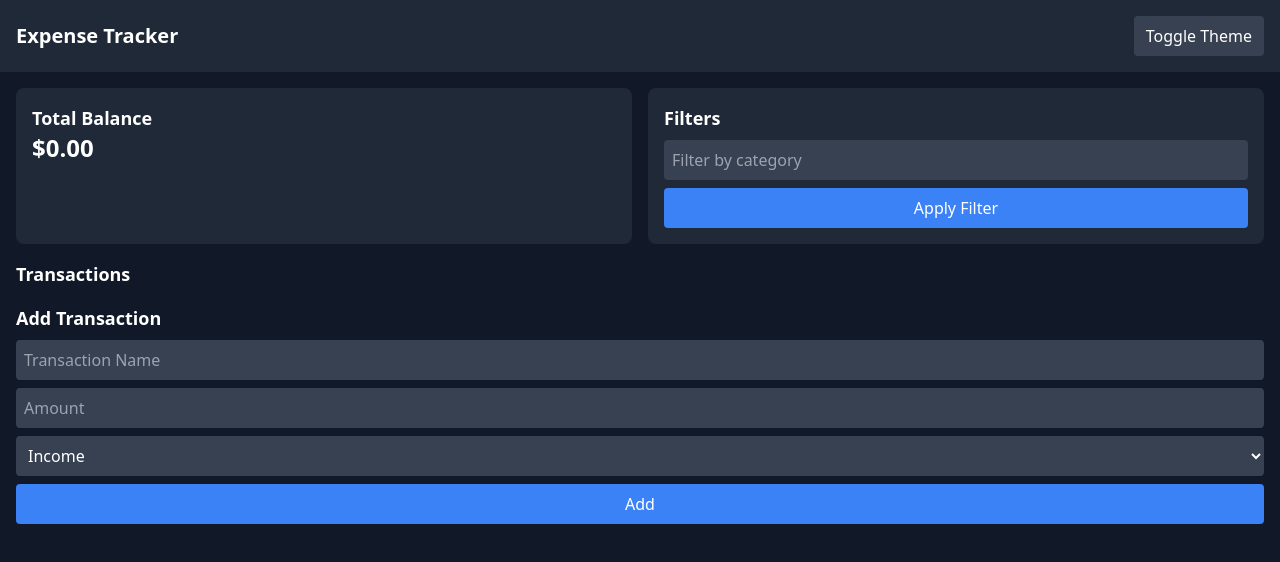
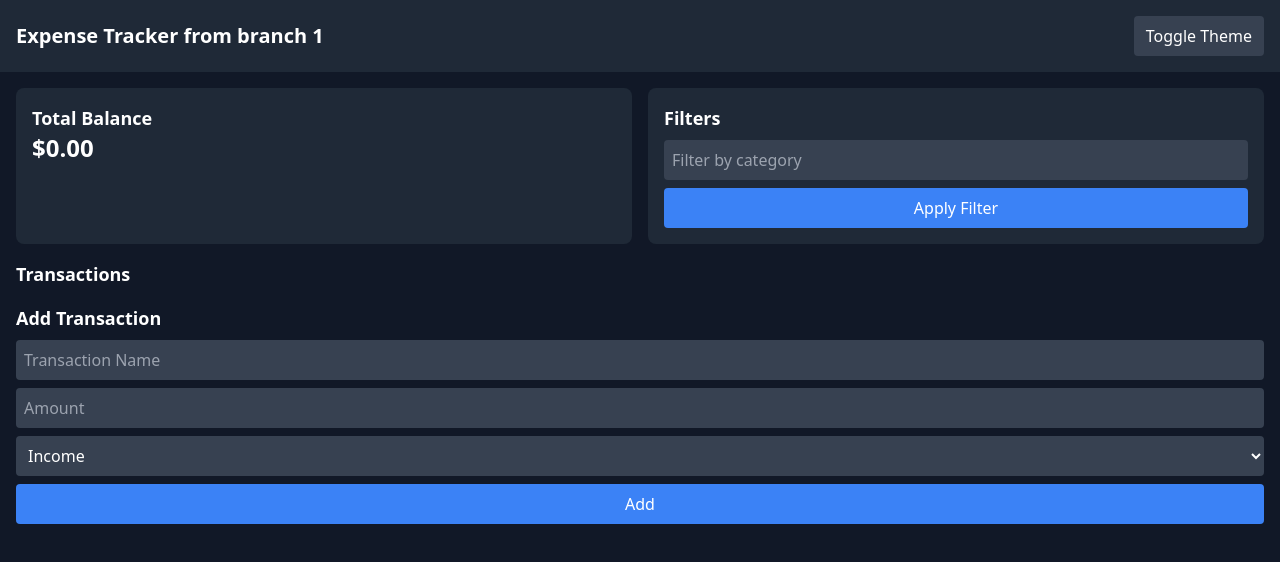
Before and after one commit to sudigayathri2/localrepo, a plain HTML site: page index.html in a window 1280 px wide. Drawn offline with nearby package versions, Linux system fonts and the light colour scheme.

Commit message:
updated name of project

```diff
--- a/index.html
+++ b/index.html
@@ -8,7 +8,7 @@
 </head>
 <body class="bg-gray-900 text-white">
     <nav class="bg-gray-800 p-4 flex justify-between items-center">
-        <h1 class="text-xl font-bold">Expense Tracker</h1>
+        <h1 class="text-xl font-bold">Expense Tracker from branch 1</h1>
         <button id="theme-toggle" class="bg-gray-700 px-3 py-2 rounded">Toggle Theme</button>
     </nav>
 
```
